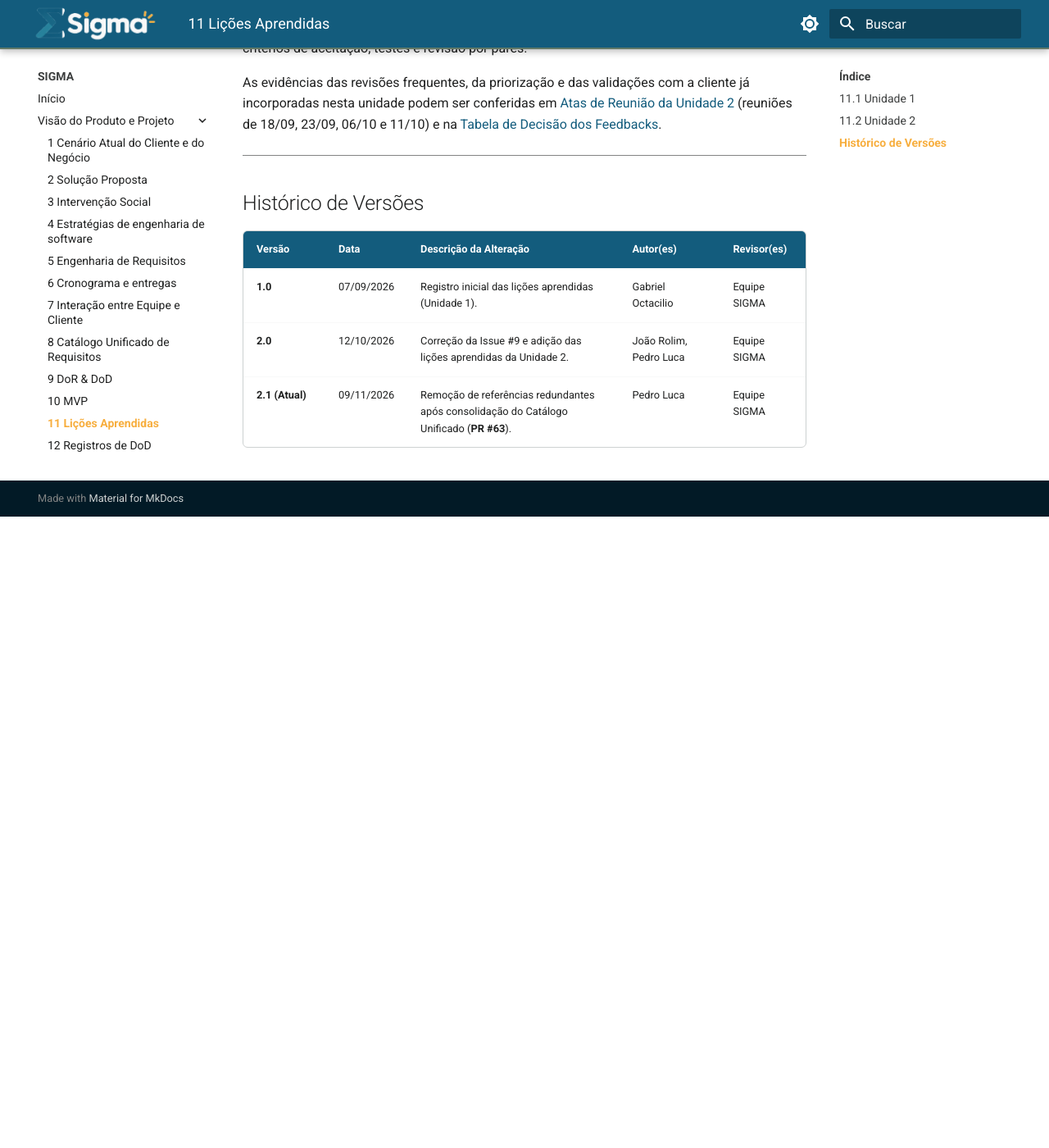
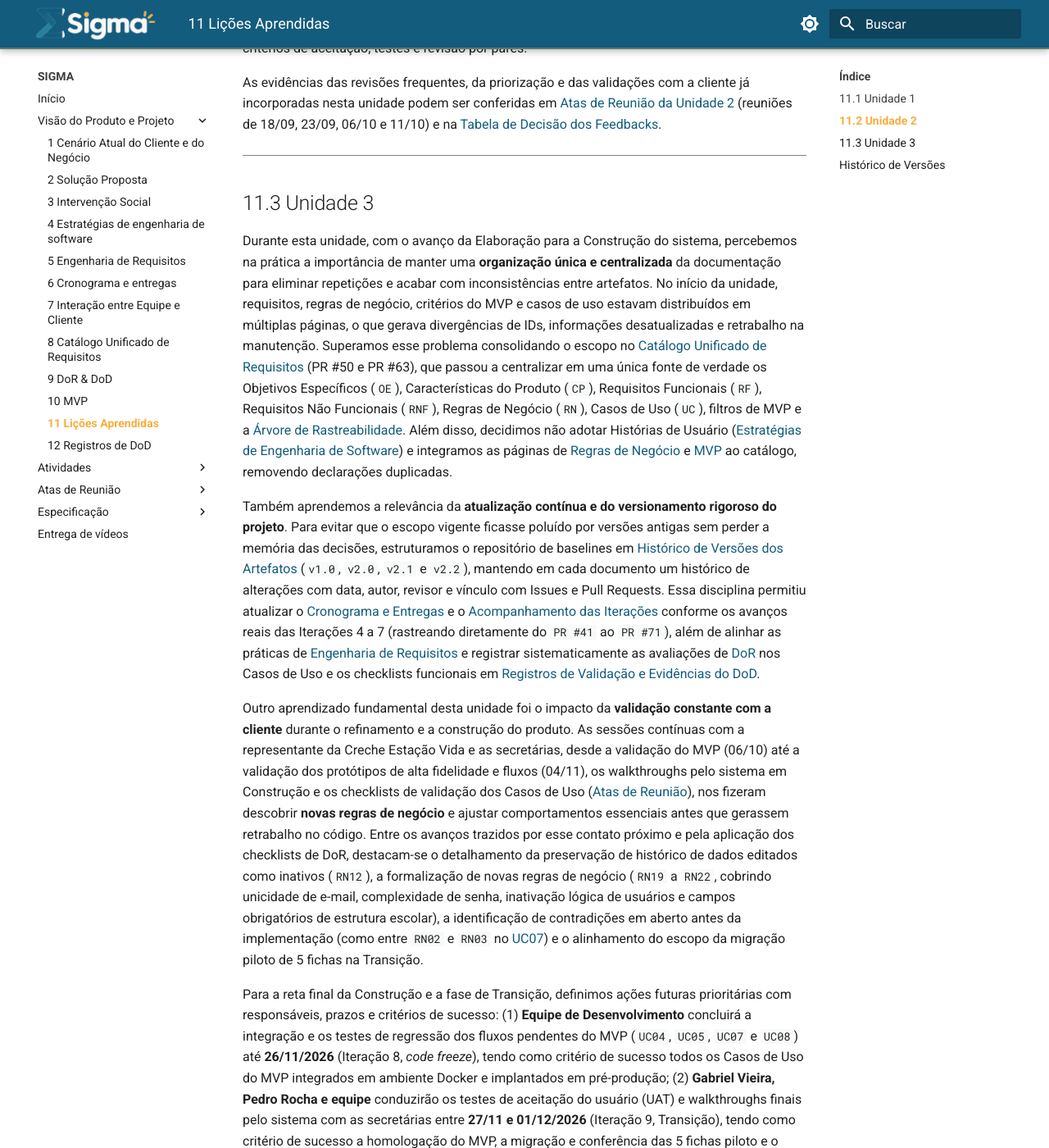
Before and after one commit to mdsreq-fga-unb/REQ-2026.2-T01-Sigma, an MkDocs documentation site: the page built from docs/doc-visao/11_licoes.md, in a window 1280 px wide and 1400 px high, scrolled down 1638 px. Shown: the whole window at 82% size. Built offline with MkDocs 1.6.1 and Material for MkDocs 9.7.7, drawn with Linux system fonts in a browser that asks for light colours; before the commit the page ends 2268 px from its top, so only the background shows below that; some of the changed text lies outside the part shown.

Commit message:
docs: adiciona licoes aprendidas da unidade 3

```diff
--- a/docs/doc-visao/11_licoes.md
+++ b/docs/doc-visao/11_licoes.md
@@ -24,6 +24,20 @@ Para a próxima unidade, definimos ações futuras prioritárias com responsáve
 
 As evidências das revisões frequentes, da priorização e das validações com a cliente já incorporadas nesta unidade podem ser conferidas em [Atas de Reunião da Unidade 2](../reunioes/ata1.md) (reuniões de 18/09, 23/09, 06/10 e 11/10) e na [Tabela de Decisão dos Feedbacks](../atividades/atividade_3.md).
 
+---
+
+## 11.3 Unidade 3
+
+Durante esta unidade, com o avanço da Elaboração para a Construção do sistema, percebemos na prática a importância de manter uma **organização única e centralizada** da documentação para eliminar repetições e acabar com inconsistências entre artefatos. No início da unidade, requisitos, regras de negócio, critérios do MVP e casos de uso estavam distribuídos em múltiplas páginas, o que gerava divergências de IDs, informações desatualizadas e retrabalho na manutenção. Superamos esse problema consolidando o escopo no [Catálogo Unificado de Requisitos](8_requisitos.md) (PR #50 e PR #63), que passou a centralizar em uma única fonte de verdade os Objetivos Específicos (`OE`), Características do Produto (`CP`), Requisitos Funcionais (`RF`), Requisitos Não Funcionais (`RNF`), Regras de Negócio (`RN`), Casos de Uso (`UC`), filtros de MVP e a [Árvore de Rastreabilidade](8_requisitos.md#83-arvore-de-rastreabilidade). Além disso, decidimos não adotar Histórias de Usuário ([Estratégias de Engenharia de Software](4_estrategias.md#412-relacao-entre-os-artefatos)) e integramos as páginas de [Regras de Negócio](Regras-Negocio.md) e [MVP](10_backlog.md) ao catálogo, removendo declarações duplicadas.
+
+Também aprendemos a relevância da **atualização contínua e do versionamento rigoroso do projeto**. Para evitar que o escopo vigente ficasse poluído por versões antigas sem perder a memória das decisões, estruturamos o repositório de baselines em [Histórico de Versões dos Artefatos](../versoes/index.md) (`v1.0`, `v2.0`, `v2.1` e `v2.2`), mantendo em cada documento um histórico de alterações com data, autor, revisor e vínculo com Issues e Pull Requests. Essa disciplina permitiu atualizar o [Cronograma e Entregas](6_cronograma.md) e o [Acompanhamento das Iterações](4_estrategias.md#45-acompanhamento-das-iteracoes) conforme os avanços reais das Iterações 4 a 7 (rastreando diretamente do `PR #41` ao `PR #71`), além de alinhar as práticas de [Engenharia de Requisitos](5_requisitos.md) e registrar sistematicamente as avaliações de [DoR](9_dor_dod.md) nos Casos de Uso e os checklists funcionais em [Registros de Validação e Evidências do DoD](registros-dod/index.md).
+
+Outro aprendizado fundamental desta unidade foi o impacto da **validação constante com a cliente** durante o refinamento e a construção do produto. As sessões contínuas com a representante da Creche Estação Vida e as secretárias, desde a validação do MVP (06/10) até a validação dos protótipos de alta fidelidade e fluxos (04/11), os walkthroughs pelo sistema em Construção e os checklists de validação dos Casos de Uso ([Atas de Reunião](../reunioes/ata1.md)), nos fizeram descobrir **novas regras de negócio** e ajustar comportamentos essenciais antes que gerassem retrabalho no código. Entre os avanços trazidos por esse contato próximo e pela aplicação dos checklists de DoR, destacam-se o detalhamento da preservação de histórico de dados editados como inativos (`RN12`), a formalização de novas regras de negócio (`RN19` a `RN22`, cobrindo unicidade de e-mail, complexidade de senha, inativação lógica de usuários e campos obrigatórios de estrutura escolar), a identificação de contradições em aberto antes da implementação (como entre `RN02` e `RN03` no [UC07](casos-uso/uc07.md)) e o alinhamento do escopo da migração piloto de 5 fichas na Transição.
+
+Para a reta final da Construção e a fase de Transição, definimos ações futuras prioritárias com responsáveis, prazos e critérios de sucesso: (1) **Equipe de Desenvolvimento** concluirá a integração e os testes de regressão dos fluxos pendentes do MVP (`UC04`, `UC05`, `UC07` e `UC08`) até **26/11/2026** (Iteração 8, *code freeze*), tendo como critério de sucesso todos os Casos de Uso do MVP integrados em ambiente Docker e implantados em pré-produção; (2) **Gabriel Vieira, Pedro Rocha e equipe** conduzirão os testes de aceitação do usuário (UAT) e walkthroughs finais pelo sistema com as secretárias entre **27/11 e 01/12/2026** (Iteração 9, Transição), tendo como critério de sucesso a homologação do MVP, a migração e conferência das 5 fichas piloto e o registro do aceite final; e (3) **Lucas Peixoto e João Rolim** atualizarão a rastreabilidade, os registros completos de DoD e o backlog de melhorias futuras (itens pós-MVP) até **01/12/2026**, garantindo 100% dos artefatos alinhados ao sistema entregue.
+
+As evidências da consolidação, do versionamento e das validações realizadas nesta unidade podem ser conferidas no [Catálogo Unificado de Requisitos](8_requisitos.md), no [Histórico de Versões dos Artefatos](../versoes/index.md), no [Cronograma e Entregas](6_cronograma.md), nos [Registros de Validação e Evidências do DoD](registros-dod/index.md) e nas [Atas de Reunião](../reunioes/ata1.md).
+
 
 ---
 
@@ -33,4 +47,5 @@ As evidências das revisões frequentes, da priorização e das validações com
 |---|---|---|---|---|
 | [1.0](../versoes/v1/11_licoes.md) | 07/09/2026 | Registro inicial das lições aprendidas (Unidade 1). | Gabriel Octacilio | Equipe SIGMA |
 | [2.0](../versoes/v2/11_licoes.md) | 12/10/2026 | Correção da Issue #9 e adição das lições aprendidas da Unidade 2. | João Rolim, Pedro Luca | Equipe SIGMA |
-| **2.1 (Atual)** | 09/11/2026 | Remoção de referências redundantes após consolidação do Catálogo Unificado ([PR #63](https://github.com/mdsreq-fga-unb/REQ-2026.2-T01-Sigma/pull/63)). | Pedro Luca | Equipe SIGMA |
+| 2.1 | 09/11/2026 | Remoção de referências redundantes após consolidação do Catálogo Unificado ([PR #63](https://github.com/mdsreq-fga-unb/REQ-2026.2-T01-Sigma/pull/63)). | Pedro Luca | Equipe SIGMA |
+| **2.2 (Atual)** | 17/11/2026 | Adição das lições aprendidas da Unidade 3. | Equipe SIGMA | Equipe SIGMA |
```
